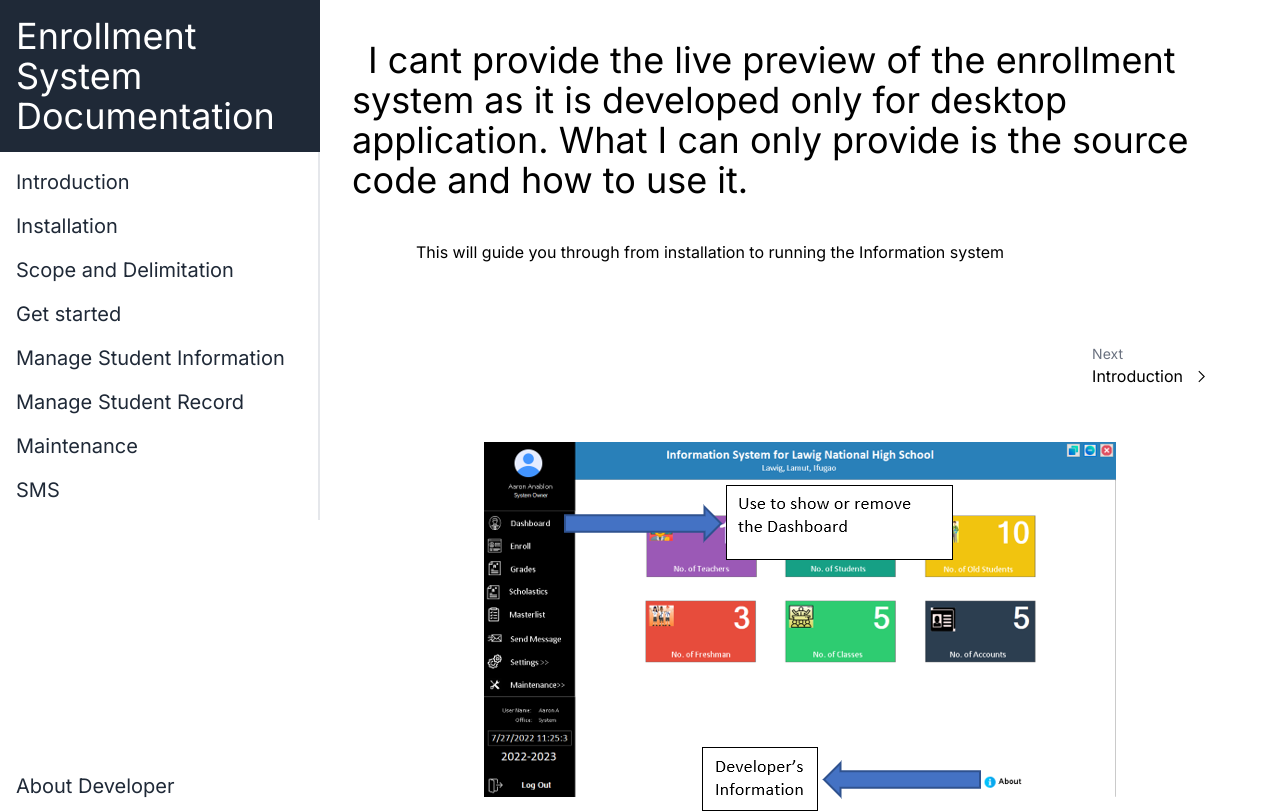
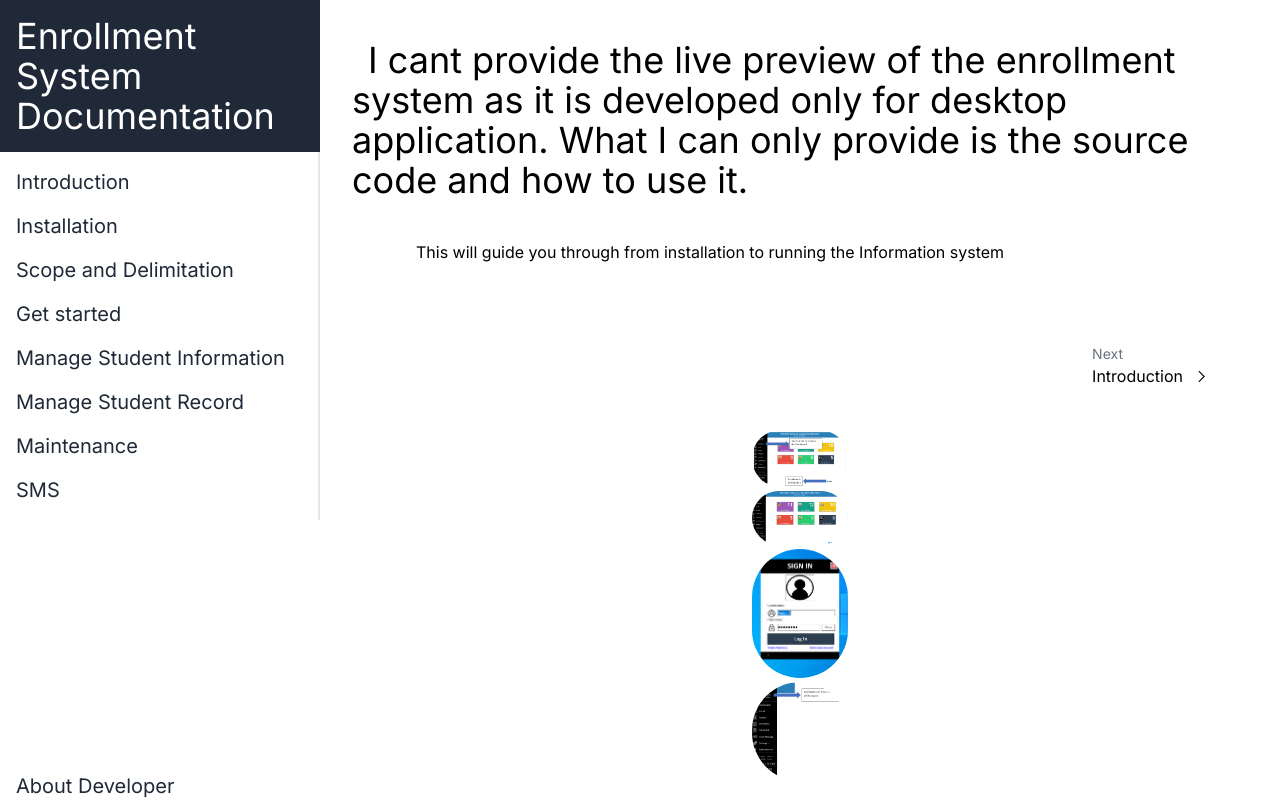
Before and after one commit to AaronAnablon/enrollment-system-docs, a Next.js app: page / in a window 1280 px wide. Shown: the top 812 px of the page. Built offline with nearby package versions, Linux system fonts and the light colour scheme.

Commit message:
updated the Navbar

```diff
--- a/components/Layout.jsx
+++ b/components/Layout.jsx
@@ -15,11 +15,11 @@ const Layout = ({ children }) => {
     }
     return (
         <div className="grid grid-cols-4 block">
-           <div className="fixed top-0 lg:hidden w-screen block bg-gray-800 z-10">
-                 <div onClick={handleClick} className="m-4 text-white"><GiHamburgerMenu size={32}/></div>
+            <div className="fixed top-0 lg:hidden w-screen block bg-gray-800 z-10">
+                <div onClick={handleClick} className="m-4 text-white"><GiHamburgerMenu size={32} /></div>
             </div>
-            <div className={`lg:col-span-1 lg:block ${!menu ? 'hidden': 'fixed top-0 z-50 bg-white'} col-span-4`}>
-                <Sidebar handleClick={handleClick} menu={menu}/>
+            <div className={`lg:col-span-1 lg:block ${!menu ? 'hidden' : 'fixed top-0 z-50 bg-white'} col-span-4`}>
+                <Sidebar handleClick={handleClick} menu={menu} />
             </div>
             <div className="lg:col-span-3 lg:mt-0 mt-16 col-span-4 lg:mx-8 mx-2">{children ? children :
                 <div className="flex flex-col mt-10"><h2 className="text-4xl indent-4">{remarks.header}</h2>
@@ -28,13 +28,34 @@ const Layout = ({ children }) => {
                         <Nextbutton link='/pages/introduction' name='Introduction' />
                     </div>
                     <div className="flex flex-col items-center">
-                        <Image src={remarks.pic1} alt='pic1' />
-                        <Image src={remarks.pic2} alt='pic2' />
-                        <Image src={remarks.pic3} alt='pic3' />
-                        <Image src={remarks.pic4} alt='pic4' />
-                    </div>
-                    <div className="flex justify-end ">
-
+                        <Image
+                            src={remarks.pic1}
+                            alt="pic1"
+                            width={100}
+                            height={100}
+                            className="rounded-full border-2 border-white"
+                        />
+                        <Image
+                            src={remarks.pic2}
+                            alt="pic2"
+                            width={100}
+                            height={100}
+                            className="rounded-full border-2 border-white"
+                        />
+                        <Image
+                            src={remarks.pic3}
+                            alt="pic3"
+                            width={100}
+                            height={100}
+                            className="rounded-full border-2 border-white"
+                        />
+                        <Image
+                            src={remarks.pic4}
+                            alt="pic4"
+                            width={100}
+                            height={100}
+                            className="rounded-full border-2 border-white"
+                        />
                     </div>
                 </div>
             }
--- a/components/Sidebar.jsx
+++ b/components/Sidebar.jsx
@@ -5,7 +5,7 @@ import { BsXLg } from "react-icons/bs";
 
 const Sidebar = ({ handleClick, menu }) => {
     return (
-        <div onClick={handleClick} className="h-screen sticky top-0 flex flex-col w-full z-50">
+        <div onClick={menu && handleClick} className="h-screen sticky top-0 flex flex-col w-full z-50">
             {menu && <div className='flex justify-end p-4 text-white bg-gray-800' ><BsXLg size={32} /></div>}
             <Link href={'/'}><h2 className="text-4xl text-white p-4 bg-gray-800">Enrollment System Documentation</h2></Link>
             <div className='p-4 flex flex-col text-bold text-xl border-r-2 text-gray-800 gap-4 '>
```
